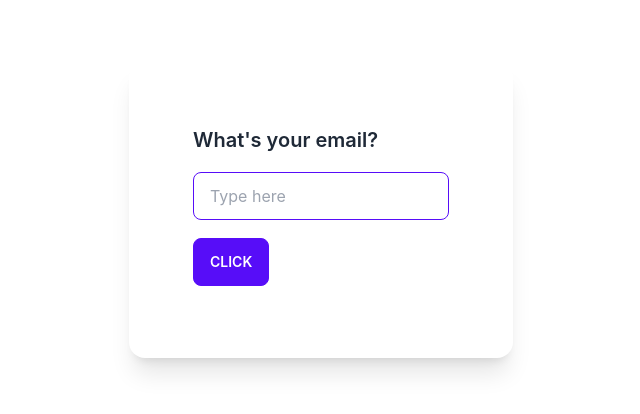
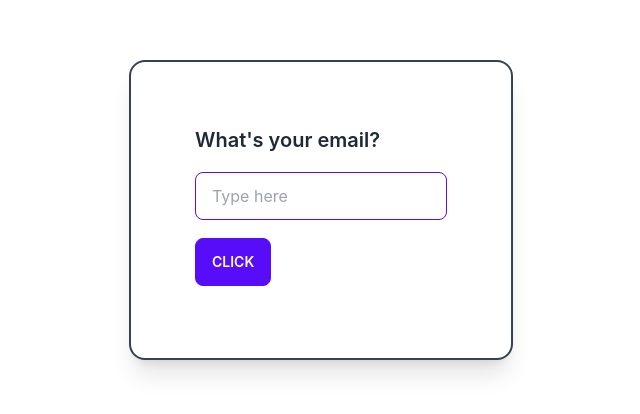
Before and after one commit to AverageLinuxEnjoyer/seap_subscriptions_frontend, a Svelte app: page / in a window 1280 px wide. Shown: the part 190-604 px from the top of the page, without its empty margins (319-959 px from the left). Built offline with nearby package versions, Linux system fonts and the light colour scheme.

Commit message:
added borders

```diff
--- a/src/LoginPanel.svelte
+++ b/src/LoginPanel.svelte
@@ -31,7 +31,7 @@
     }
 </script>
 
-<div class="card w-96 bg-base-100 shadow-xl">
+<div class="card w-96 bg-base-100 shadow-xl border-2 border-gray-700">
     <!-- use tailwind css to  -->
     <div class="card-body">
         <h2 class="card-title">What's your email?</h2>
--- a/src/SubscriptionsPanel.svelte
+++ b/src/SubscriptionsPanel.svelte
@@ -62,7 +62,7 @@
     };
 </script>
 
-<div class="card w-auto bg-base-100 shadow-xl my-8">
+<div class="card w-auto bg-base-100 shadow-xl my-8 border-2 border-gray-700">
     <div class="card-actions justify-left">
         <label for="my-modal" class="btn btn-primary"
             >{preset_subscription === null ? "Create" : "Update"}</label
@@ -79,7 +79,7 @@
         <button class="btn btn-primary" on:click={onBack}>Back</button>
     </div>
 </div>
-<div class="card w-auto bg-base-100 shadow-xl my-5">
+<div class="card w-auto bg-base-100 shadow-xl my-5 border-2 border-gray-700">
     <SubscriptionsTable
         page_size={5}
         bind:selected_subscriptions
```
